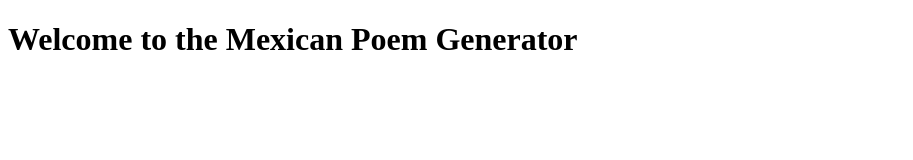
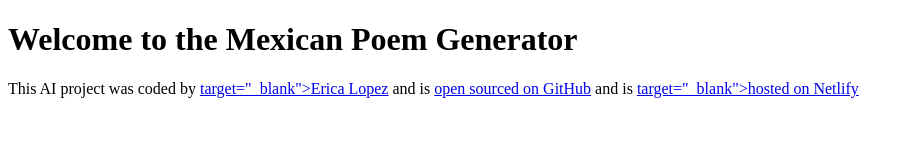
Before and after one commit to ShadowLoba415/Mexican-poem-generator, a plain HTML site: page index.html in a window 1280 px wide. Shown: the whole page, without its empty margins (0-913 px from the left). Drawn offline with Linux system fonts and the light colour scheme.

Commit message:
sync to github and hosting on Netlify

```diff
--- a/index.html
+++ b/index.html
@@ -3,11 +3,23 @@
 <head>
     <meta charset="UTF-8">
     <meta name="viewport" content="width=, initial-scale=1.0">
+    <link rel="stylsheet" href="src/style.css" />
     <title>AI Poem Generator</title>
 </head>
 <body>
     <h1>Welcome to the Mexican Poem Generator</h1>
 
+    <footer>
+        This AI project was coded by
+        <a href="https://github.com/ShadowLoba415"> target="_blank">Erica Lopez</a> and is
+        <a
+            href="https://github.com/ShadowLoba415/Mexican-poem-generator"
+            target="_blank">
+
+            open sourced on GitHub</a>
+            and is <a href="https://lobasmexicanpoemgen.netlify.app/"> target="_blank">hosted on Netlify</a>
+    </footer>
+
     <script src="src/index.js"></script>
 </body>
 </html>
```
